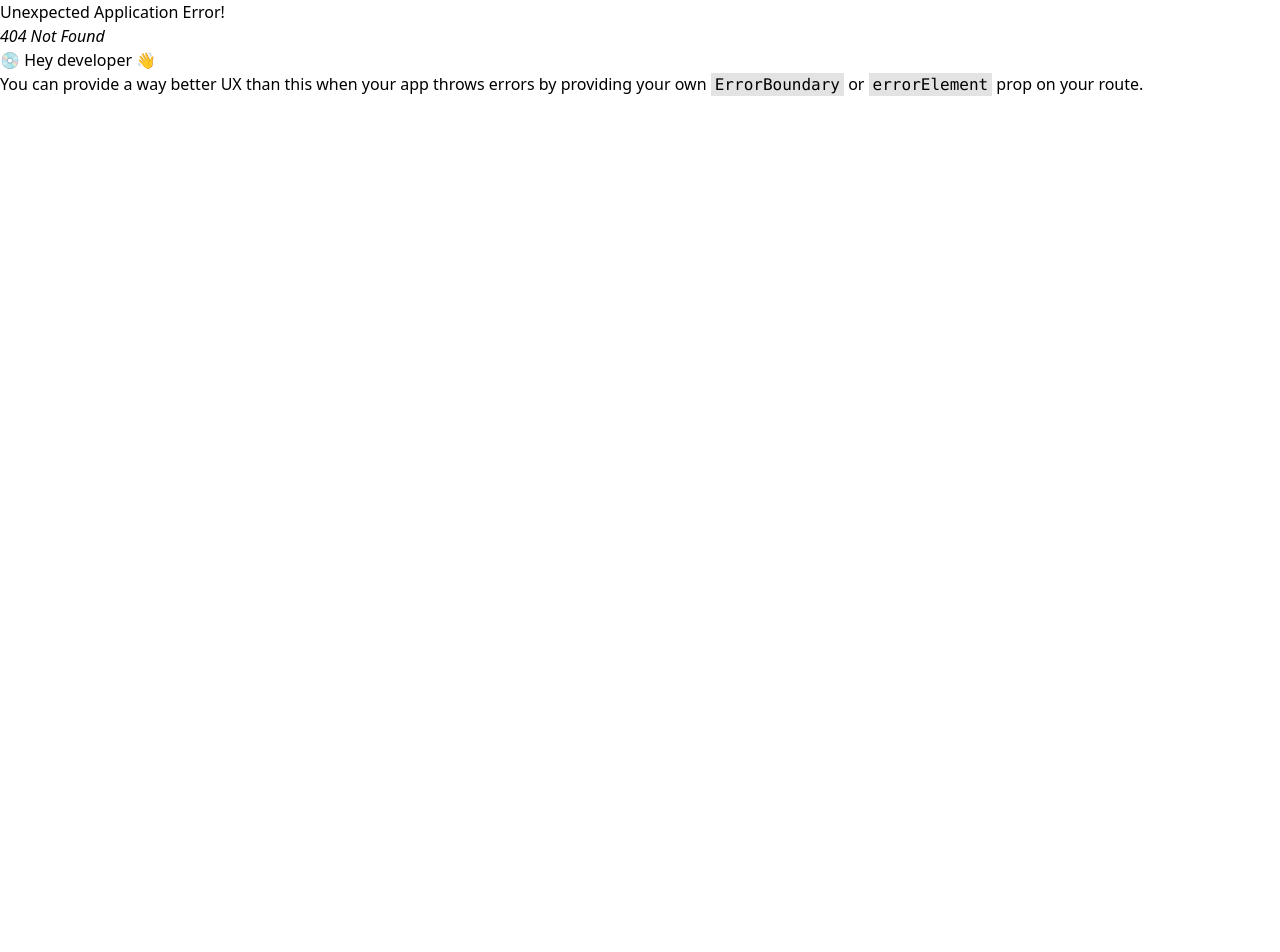
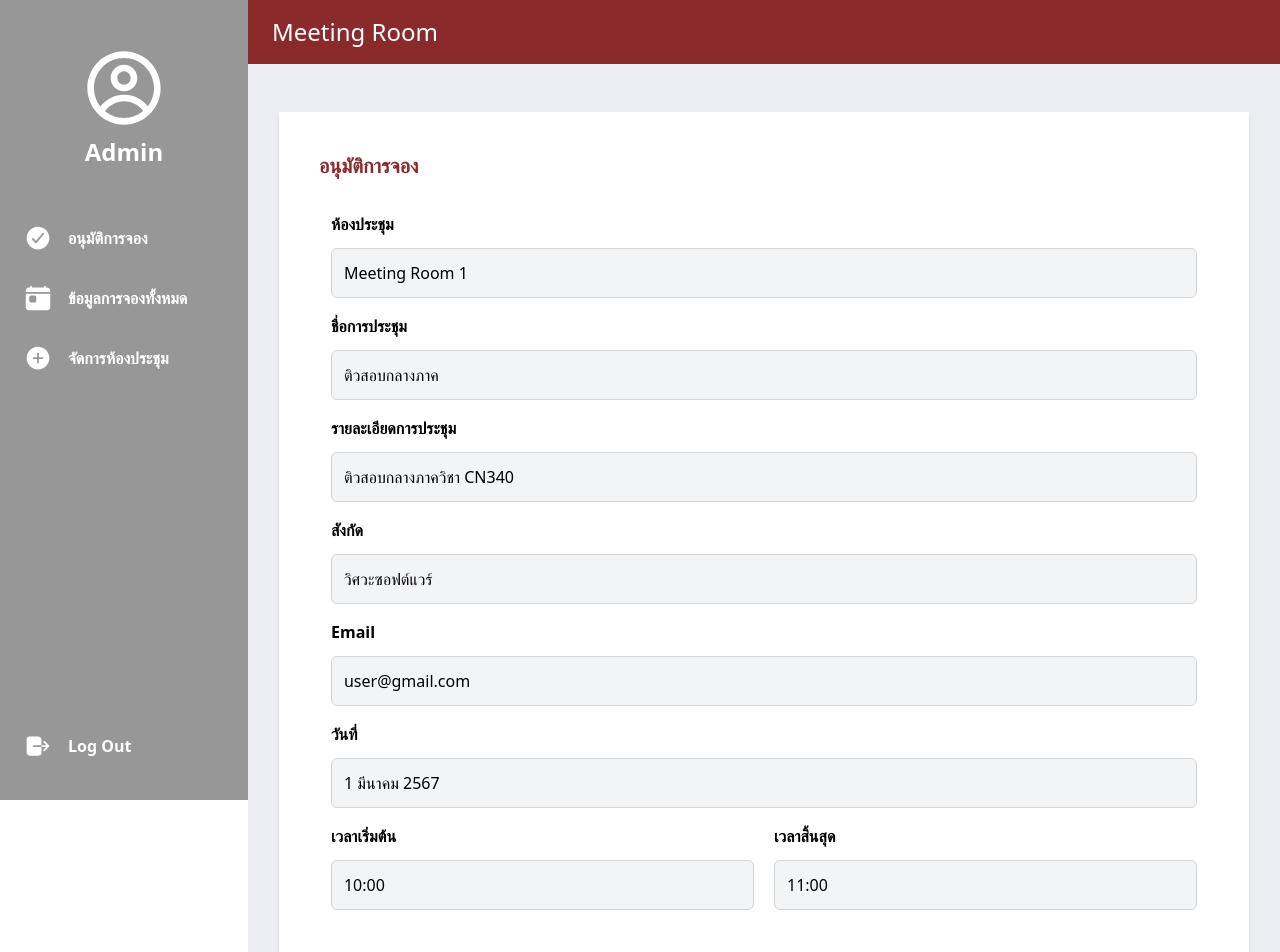
Before and after one commit to Pawinful/SF340_Front, a React (Vite) app: page /admin/approvebooking in a window 1280 px wide. Before the commit this address had no page. Shown: the top 952 px of the page. Before the commit the page ends 800 px from the top, so only its background shows below. Built offline with nearby package versions, Linux system fonts and the light colour scheme.

Commit message:
Approve Booking

```diff
--- /dev/null
+++ b/src/components/pages/ApproveBooking.jsx
@@ -0,0 +1,83 @@
+import React from 'react';
+import Layout from '../shared/Layout';
+
+const data = [
+    {
+        room: "Meeting Room 1",
+        topic: "ติวสอบกลางภาค",
+        detail: "ติวสอบกลางภาควิชา CN340",
+        from: "วิศวะซอฟต์แวร์",
+        email: "user@gmail.com",
+        date: "1 มีนาคม 2567",
+        startTime: "10:00",
+        endTime: "11:00"
+    }
+];
+
+const ApproveBooking = () => {
+    return (
+        <div className='bg-[#EBEDF1] min-h-[92vh] flex justify-center items-center py-12'>
+            <div className='p-10 bg-white w-[94%] min-h-[80vh] shadow-md'>
+                <h1 className='text-[#8A2A2B] text-xl font-bold mb-5'>อนุมัติการจอง</h1>
+
+                {/* content */}
+                <div className="flex flex-col ">
+                    {data.map((item, index) => (
+                        <div key={index} className="p-3 ">
+                            <div className="flex flex-col gap-3">
+                                <div className="font-bold">ห้องประชุม</div>
+                                <div className="bg-gray-100 border border-gray-300 rounded-md p-3">{item.room}</div>
+                            </div>
+
+                            <div className="flex flex-col gap-3 mt-4">
+                                <div className="font-bold">ชื่อการประชุม</div>
+                                <div className="bg-gray-100 border border-gray-300 rounded-md p-3">{item.topic}</div>
+                            </div>
+
+                            <div className="flex flex-col gap-3 mt-4">
+                                <div className="font-bold">รายละเอียดการประชุม</div>
+                                <div className="bg-gray-100 border border-gray-300 rounded-md p-3">{item.detail}</div>
+                            </div>
+
+                            <div className="flex flex-col gap-3 mt-4">
+                                <div className="font-bold">สังกัด</div>
+                                <div className="bg-gray-100 border border-gray-300 rounded-md p-3">{item.from}</div>
+                            </div>
+
+                            <div className="flex flex-col gap-3 mt-4">
+                                <div className="font-bold">Email</div>
+                                <div className="bg-gray-100 border border-gray-300 rounded-md p-3">{item.email}</div>
+                            </div>
+
+                            <div className="flex flex-col gap-3 mt-4">
+                                <div className="font-bold">วันที่</div>
+                                <div className="bg-gray-100 border border-gray-300 rounded-md p-3">{item.date}</div>
+                            </div>
+
+                            <div className="flex gap-5 mt-4">
+                                <div className="flex-1">
+                                    <div className="font-bold mb-3">เวลาเริ่มต้น</div>
+                                    <div className="bg-gray-100 border border-gray-300 rounded-md p-3">{item.startTime}</div>
+                                </div>
+                                <div className="flex-1">
+                                    <div className="font-bold mb-3">เวลาสิ้นสุด</div>
+                                    <div className="bg-gray-100 border border-gray-300 rounded-md p-3">{item.endTime}</div>
+                                </div>
+                            </div>
+                        </div>
+                    ))}
+
+                    {/* Button */}
+                    <div className="flex justify-end gap-4 mt-8">
+                        <button className="py-1.5 w-28 font-medium bg-red-700 hover:bg-red-800 text-white rounded-md cursor-pointer">ไม่อนุมัติ</button>
+                        <button className="py-1.5 w-28 font-medium bg-green-700 hover:bg-green-800 text-white rounded-md cursor-pointer">อนุมัติ</button>
+                    </div>
+                </div>
+
+
+            </div>
+        </div>
+    );
+};
+
+export default ApproveBooking;
--- a/src/main.jsx
+++ b/src/main.jsx
@@ -23,6 +23,7 @@ import Approve from "./components/pages/Approve.jsx";
 import BookingInfo from "./components/pages/BookingInfo.jsx";
 import ManageRoom from "./components/pages/ManageRoom.jsx";
 import AddRoom from "./components/pages/AddRoom.jsx";
+import ApproveBooking from "./components/pages/ApproveBooking.jsx";
 // import Dashboard from "./components/pages/Dashboard.jsx";
 
 const router = createBrowserRouter([
@@ -63,6 +64,10 @@ const router = createBrowserRouter([
         path: "/admin/addroom",
         element: <AddRoom />,
       },
+      {
+        path: "/admin/approvebooking",
+        element: <ApproveBooking />,
+      },
       // {
       //   path: "/admin/dashboard",
       //   element: <Dashboard />,
```
